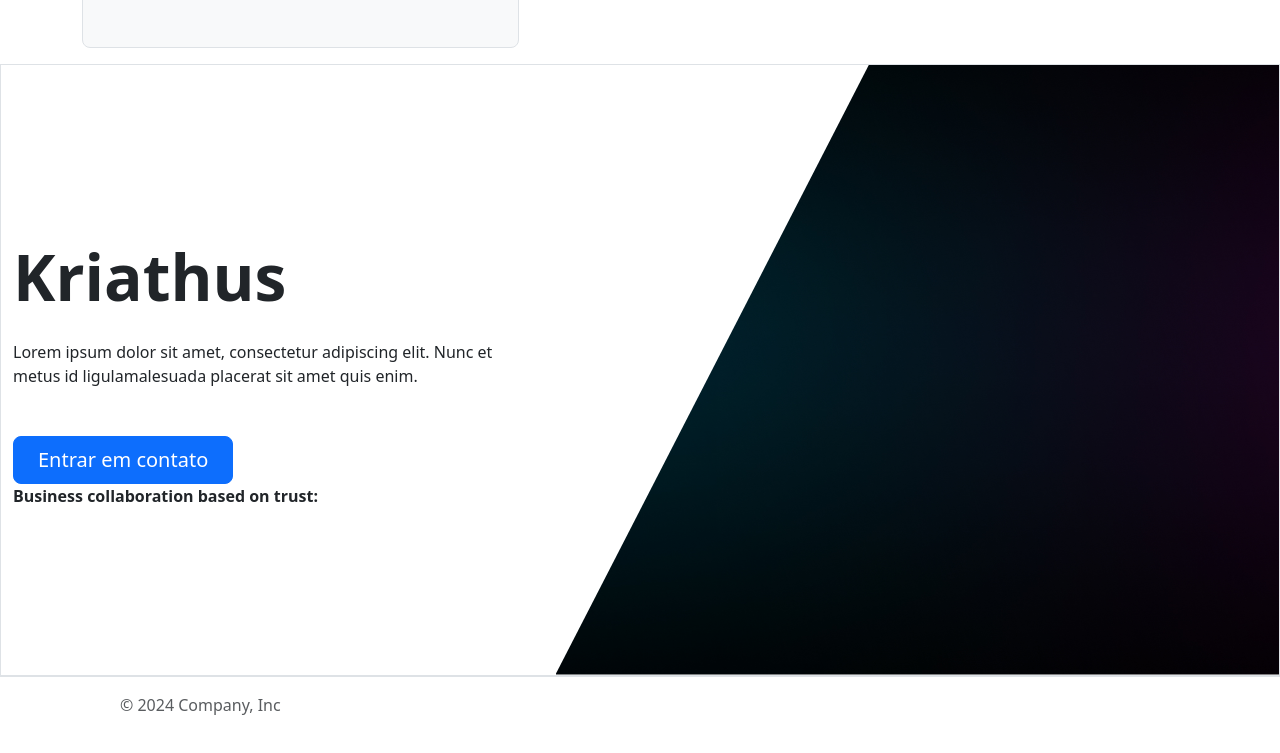
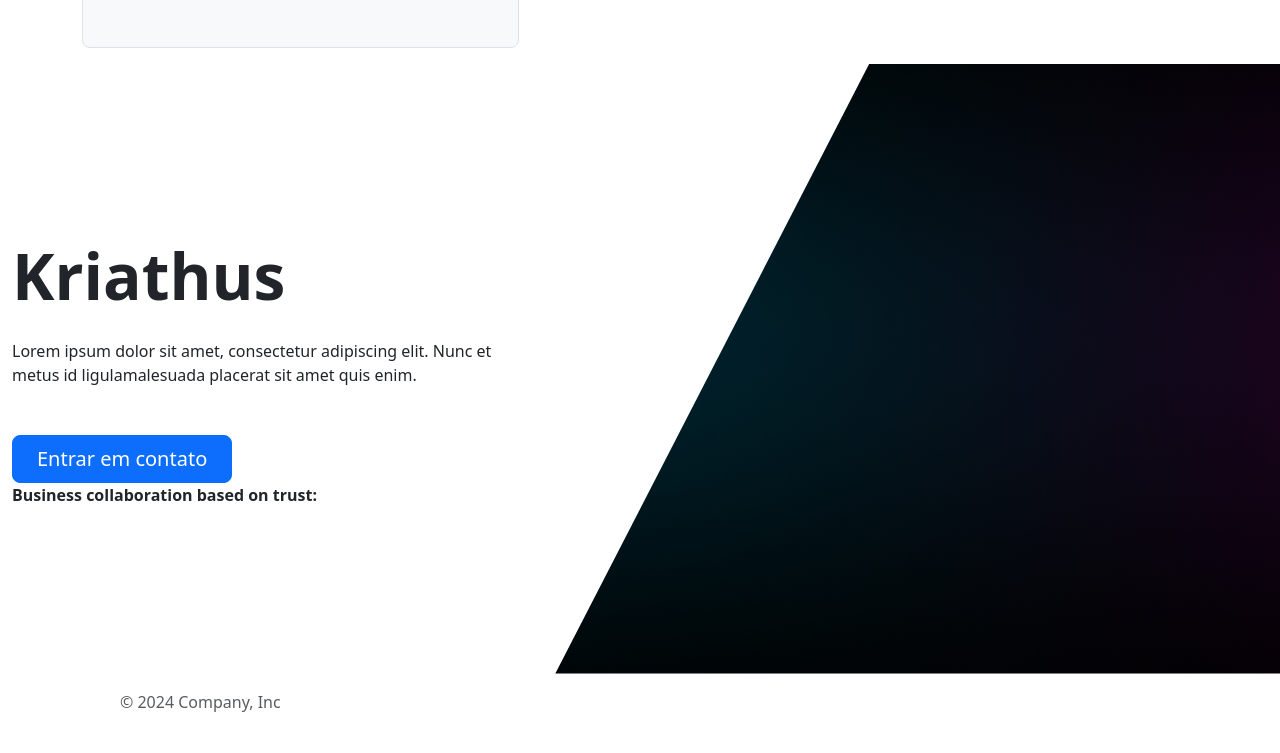
Before and after one commit to thailoeduardo/app-generator-wa-link, a plain HTML site: page index.html in a window 1280 px wide. Shown: the part 745-1498 px from the top of the page. Drawn offline with nearby package versions, Linux system fonts and the light colour scheme.

Commit message:
Tool development

```diff
--- a/index.html
+++ b/index.html
@@ -5,21 +5,16 @@
   <meta charset="utf-8">
   <meta name="viewport" content="width=device-width, initial-scale=1">
   <title>Gerador de links para o WhastApp</title>
-  <!-- <link href="https://cdn.jsdelivr.net/npm/bootstrap@5.2.3/dist/css/bootstrap.min.css" rel="stylesheet" integrity="sha384-rbsA2VBKQhggwzxH7pPCaAqO46MgnOM80zW1RWuH61DGLwZJEdK2Kadq2F9CUG65" crossorigin="anonymous"> -->
-  <!--  <link rel="stylesheet" id="picostrap-styles-css" href="https://cdn.livecanvas.com/media/css/library/bundle.css" media="all"> -->
-  <!-- <link rel="stylesheet" href="https://cdn.jsdelivr.net/gh/livecanvas-team/ninjabootstrap/dist/css/bootstrap.min.css"media="all">
-   -->
   <link href="https://cdn.jsdelivr.net/npm/bootstrap@5.3.3/dist/css/bootstrap.min.css" rel="stylesheet" integrity="sha384-QWTKZyjpPEjISv5WaRU9OFeRpok6YctnYmDr5pNlyT2bRjXh0JMhjY6hW+ALEwIH" crossorigin="anonymous">
   <link rel="stylesheet" href="main.css">
+  <link rel="shortcut icon" href="favicon.ico" type="image/x-icon">
 </head>
 
 <body>
   <header class="p-3 text-bg-dark">
     <div class="container">
       <div class="d-flex flex-wrap align-items-center justify-content-center justify-content-lg-start">
-        <a href="/" class="d-flex align-items-center mb-2 mb-lg-0 text-white text-decoration-none">
-         Gerador de links whatsApp
-        </a>
+        <a href="/" class="d-flex align-items-center mb-2 mb-lg-0 text-white text-decoration-none">Gerador de links whatsApp</a>
 
         <!-- <ul class="nav col-12 col-lg-auto me-lg-auto mb-2 justify-content-center mb-md-0">
           <li><a href="#" class="nav-link px-2 text-secondary">Home</a></li>
@@ -88,12 +83,6 @@
       </div>
     </section>
 
-    <!-- <section class="mb-3">
-      <div class="container">
-
-      </div>
-    </section> -->
-
     <section id="container-link-generator"  class="d-none">
       <div class="container my-5">
         <div class="position-relative p-5 text-center text-muted bg-body border border-dashed rounded-5">
@@ -110,15 +99,10 @@
       </div>
     </section>
 
-    <section class="overflow-hidden border">
+    <section class="overflow-hidden">
       <div class="container-fluid col-xxl-8">
         <div class="row flex-lg-nowrap align-items-center g-5">
           <div class="order-lg-1 w-100">
-            <!-- <img style="clip-path: polygon(25% 0%, 100% 0%, 100% 99%, 0% 100%);"
-              src="https://images.unsplash.com/photo-1618004912476-29818d81ae2e?crop=entropy&amp;cs=tinysrgb&amp;fit=crop&amp;fm=jpg&amp;ixid=MnwzNzg0fDB8MXxzZWFyY2h8NzV8fHB1cnBsZXxlbnwwfDB8fHwxNjQ3NDcxNjY4&amp;ixlib=rb-1.2.1&amp;q=80&amp;w=1080&amp;h=768"
-              class="d-block mx-lg-auto img-fluid" alt="Photo by Milad Fakurian" loading="lazy"
-              srcset="https://images.unsplash.com/photo-1618004912476-29818d81ae2e?crop=entropy&amp;cs=tinysrgb&amp;fit=crop&amp;fm=jpg&amp;ixid=MnwzNzg0fDB8MXxzZWFyY2h8NzV8fHB1cnBsZXxlbnwwfDB8fHwxNjQ3NDcxNjY4&amp;ixlib=rb-1.2.1&amp;q=80&amp;w=1080&amp;h=768 1080w, https://images.unsplash.com/photo-1618004912476-29818d81ae2e??crop=entropy&amp;cs=tinysrgb&amp;fit=crop&amp;fm=jpg&amp;ixid=MnwzNzg0fDB8MXxzZWFyY2h8NzV8fHB1cnBsZXxlbnwwfDB8fHwxNjQ3NDcxNjY4&amp;ixlib=rb-1.2.1&amp;q=80&amp;w=150 150w, https://images.unsplash.com/photo-1618004912476-29818d81ae2e??crop=entropy&amp;cs=tinysrgb&amp;fit=crop&amp;fm=jpg&amp;ixid=MnwzNzg0fDB8MXxzZWFyY2h8NzV8fHB1cnBsZXxlbnwwfDB8fHwxNjQ3NDcxNjY4&amp;ixlib=rb-1.2.1&amp;q=80&amp;w=300 300w, https://images.unsplash.com/photo-1618004912476-29818d81ae2e??crop=entropy&amp;cs=tinysrgb&amp;fit=crop&amp;fm=jpg&amp;ixid=MnwzNzg0fDB8MXxzZWFyY2h8NzV8fHB1cnBsZXxlbnwwfDB8fHwxNjQ3NDcxNjY4&amp;ixlib=rb-1.2.1&amp;q=80&amp;w=768 768w, https://images.unsplash.com/photo-1618004912476-29818d81ae2e??crop=entropy&amp;cs=tinysrgb&amp;fit=crop&amp;fm=jpg&amp;ixid=MnwzNzg0fDB8MXxzZWFyY2h8NzV8fHB1cnBsZXxlbnwwfDB8fHwxNjQ3NDcxNjY4&amp;ixlib=rb-1.2.1&amp;q=80&amp;w=1024 1024w"
-              sizes="(max-width: 1080px) 100vw, 1080px" width="2160" height="768"> -->
             <img style="clip-path: polygon(25% 0%, 100% 0%, 100% 100%, 0% 100%); width: 100%; height: 610px;" src="/background.jpg" class="d-block mx-lg-auto img-fluid" alt="Photo by Milad Fakurian" loading="lazy">
           </div>
           <div class="col-lg-6 col-xl-5 text-center text-lg-start pt-lg-5 mt-xl-4">
@@ -142,28 +126,14 @@
                 <p class="fw-bold"> Business collaboration based on trust:</p>
               </div>
             </div>
-            <!-- <div class="row">
-              <div class="lc-block col-3"><img class="img-fluid wp-image-975"
-                  src="https://lclibrary.b-cdn.net/starters/wp-content/uploads/sites/15/2021/11/motorola.svg" width=""
-                  height="300" srcset="" sizes="" alt=""></div>
-              <div class="lc-block col-3"><img class="img-fluid wp-image-977"
-                  src="https://lclibrary.b-cdn.net/starters/wp-content/uploads/sites/15/2021/11/asus.svg" width=""
-                  height="300" srcset="" sizes="" alt=""></div>
-              <div class="lc-block col-3"><img class="img-fluid wp-image-974"
-                  src="https://lclibrary.b-cdn.net/starters/wp-content/uploads/sites/15/2021/11/sony.svg" width=""
-                  height="300" srcset="" sizes="" alt=""></div>
-              <div class="lc-block col-3"><img class="img-fluid wp-image-967"
-                  src="https://lclibrary.b-cdn.net/starters/wp-content/uploads/sites/15/2021/11/samsung-282297.svg"
-                  width="" height="300" srcset="" sizes="" alt=""></div>
-            </div> -->
           </div>
 
-        </div><!-- /lc-block -->
+        </div>
       </div>
     </section>
   </main>
 
-  <footer class="d-flex flex-wrap justify-content-between align-items-center py-3 border-top">
+  <footer class="d-flex flex-wrap justify-content-between align-items-center py-3">
     <div class="container">
       <div class="col-md-4 d-flex align-items-center">
         <a href="/" class="mb-3 me-2 mb-md-0 text-body-secondary text-decoration-none lh-1">
@@ -187,11 +157,7 @@
       </ul>
     </div>
   </footer>
-
-  <!-- <script defer src="https://cdn.jsdelivr.net/npm/bootstrap@5.2.3/dist/js/bootstrap.bundle.min.js"
-    integrity="sha384-kenU1KFdBIe4zVF0s0G1M5b4hcpxyD9F7jL+jjXkk+Q2h455rYXK/7HAuoJl+0I4"
-    crossorigin="anonymous"></script> -->
-    <script src="https://cdn.jsdelivr.net/npm/bootstrap@5.3.3/dist/js/bootstrap.bundle.min.js" integrity="sha384-YvpcrYf0tY3lHB60NNkmXc5s9fDVZLESaAA55NDzOxhy9GkcIdslK1eN7N6jIeHz" crossorigin="anonymous"></script>
+  <script src="https://cdn.jsdelivr.net/npm/bootstrap@5.3.3/dist/js/bootstrap.bundle.min.js" integrity="sha384-YvpcrYf0tY3lHB60NNkmXc5s9fDVZLESaAA55NDzOxhy9GkcIdslK1eN7N6jIeHz" crossorigin="anonymous"></script>
   <script src="app.js"></script>
 </body>
 
```
Also changed, not shown: favicon.ico (added), mobile.svg (added).
